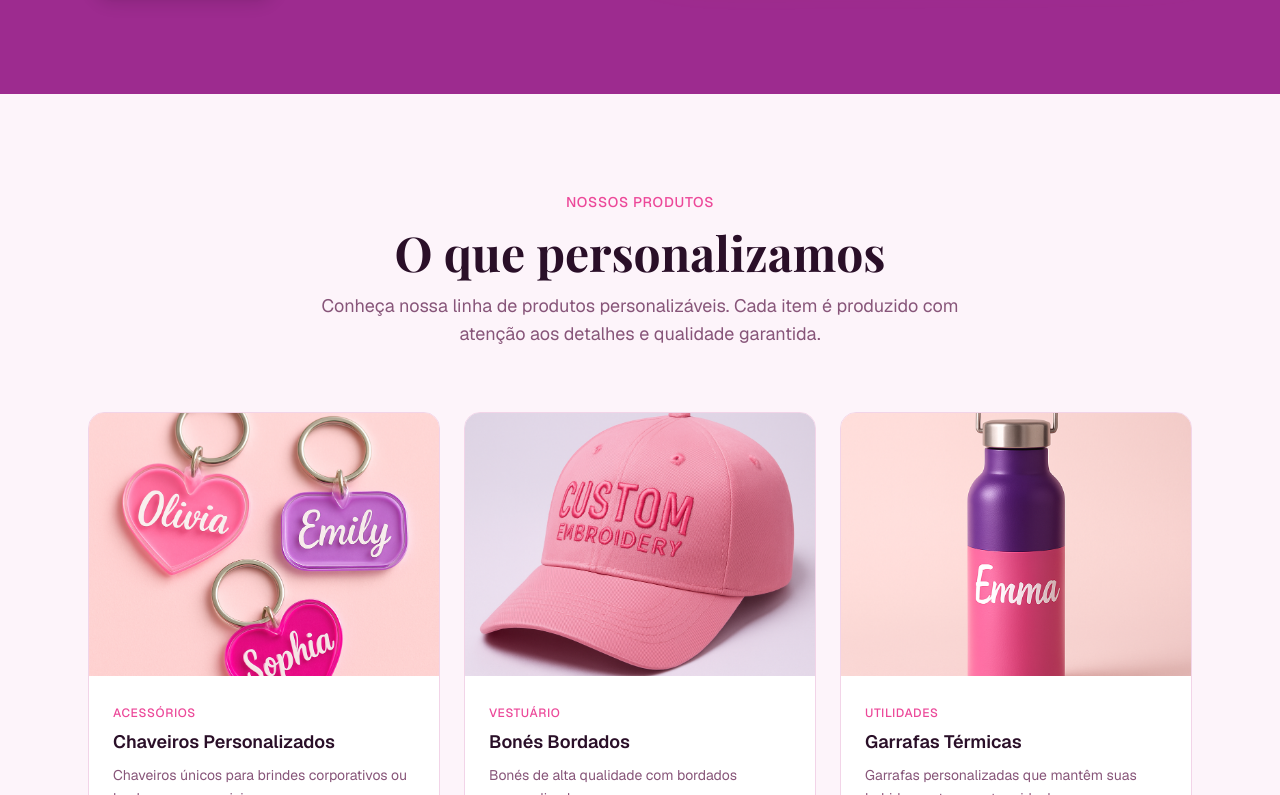
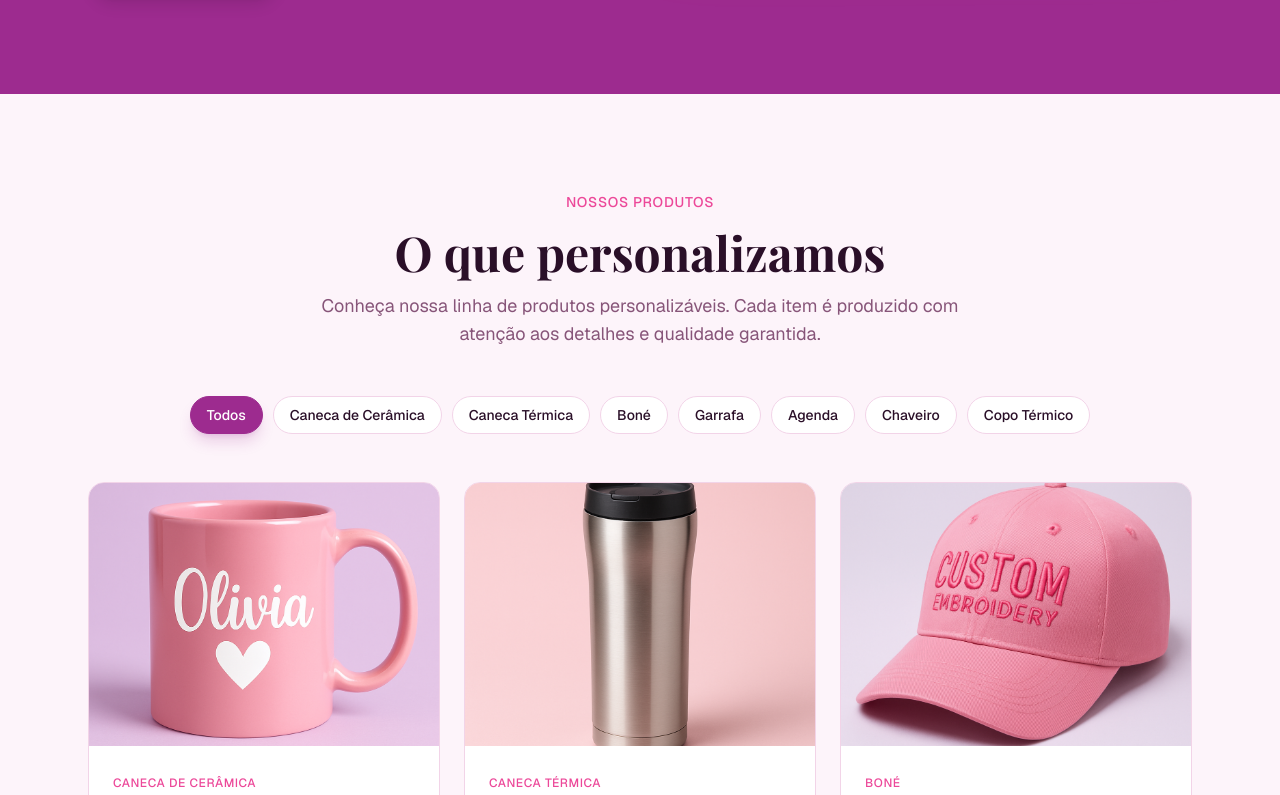
Before and after one commit to wzapflow-rick/Ateli-Cunha, a Next.js app: page / in a window 1280 px wide. Shown: the part 2005-2800 px from the top of the page. Built offline with nearby package versions, Linux system fonts and the light colour scheme.

Commit message:
feat: implement category filter context and update UI interactions

```diff
--- a/app/page.tsx
+++ b/app/page.tsx
@@ -1,5 +1,6 @@
 import { Header } from "@/components/header";
 import { Hero } from "@/components/hero";
+import { CategoryFilterProvider } from "@/components/category-filter-context";
 import { Categories } from "@/components/categories";
 import { Campaign } from "@/components/campaign";
 import { Products } from "@/components/products";
@@ -13,9 +14,11 @@ export default function Home() {
       <Header />
       <main className="flex-1">
         <Hero />
-        <Categories />
-        <Campaign />
-        <Products />
+        <CategoryFilterProvider>
+          <Categories />
+          <Campaign />
+          <Products />
+        </CategoryFilterProvider>
         <About />
         <Contact />
       </main>
--- a/components/categories.tsx
+++ b/components/categories.tsx
@@ -4,9 +4,12 @@ import { useRef } from "react";
 import Image from "next/image";
 import { ChevronLeft, ChevronRight } from "lucide-react";
 import { Reveal } from "@/components/reveal";
-import { whatsappLink } from "@/lib/whatsapp";
+import {
+  useCategoryFilter,
+  type Category,
+} from "@/components/category-filter-context";
 
-const categories = [
+const categories: { name: Category; image: string }[] = [
   { name: "Caneca de Cerâmica", image: "/cat-caneca-ceramica.png" },
   { name: "Caneca Térmica", image: "/cat-caneca-termica.png" },
   { name: "Boné", image: "/cat-bone.png" },
@@ -18,6 +21,7 @@ const categories = [
 
 export function Categories() {
   const trackRef = useRef<HTMLDivElement | null>(null);
+  const { selected, selectAndScroll } = useCategoryFilter();
 
   const scrollByAmount = (direction: "left" | "right") => {
     const track = trackRef.current;
@@ -54,22 +58,32 @@ export function Categories() {
             ref={trackRef}
             className="flex gap-6 sm:gap-8 overflow-x-auto scroll-smooth px-2 py-4 snap-x snap-mandatory [scrollbar-width:none] [-ms-overflow-style:none] [&::-webkit-scrollbar]:hidden"
           >
-            {categories.map((category) => (
-              <a
+            {categories.map((category) => {
+              const isActive = selected === category.name;
+              return (
+                <button
                   key={category.name}
-                href={whatsappLink(
-                  `Olá! Tenho interesse em personalizar: ${category.name}. Pode me ajudar?`
-                )}
-                target="_blank"
-                rel="noopener noreferrer"
+                  type="button"
+                  onClick={() => selectAndScroll(category.name)}
+                  aria-pressed={isActive}
                   className="group flex-shrink-0 snap-center flex flex-col items-center gap-4 w-32 sm:w-40"
                 >
                   <div className="relative">
                     <span
                       aria-hidden="true"
-                    className="absolute -inset-1.5 rounded-full bg-gradient-to-br from-accent via-primary to-gold opacity-70 blur-[2px] group-hover:opacity-100 group-hover:animate-glow-pulse transition-opacity"
+                      className={`absolute -inset-1.5 rounded-full bg-gradient-to-br from-accent via-primary to-gold blur-[2px] transition-opacity ${
+                        isActive
+                          ? "opacity-100 animate-glow-pulse"
+                          : "opacity-70 group-hover:opacity-100 group-hover:animate-glow-pulse"
+                      }`}
                     />
-                  <div className="relative w-28 h-28 sm:w-36 sm:h-36 rounded-full overflow-hidden bg-card ring-2 ring-card group-hover:scale-105 transition-transform duration-300">
+                    <div
+                      className={`relative w-28 h-28 sm:w-36 sm:h-36 rounded-full overflow-hidden bg-card ring-2 transition-all duration-300 ${
+                        isActive
+                          ? "ring-accent scale-105"
+                          : "ring-card group-hover:scale-105"
+                      }`}
+                    >
                       <Image
                         src={category.image || "/placeholder.svg"}
                         alt={`Categoria ${category.name}`}
@@ -79,11 +93,18 @@ export function Categories() {
                       />
                     </div>
                   </div>
-                <span className="text-sm sm:text-base font-semibold text-foreground text-center group-hover:text-accent transition-colors text-balance">
+                  <span
+                    className={`text-sm sm:text-base font-semibold text-center transition-colors text-balance ${
+                      isActive
+                        ? "text-accent"
+                        : "text-foreground group-hover:text-accent"
+                    }`}
+                  >
                     {category.name}
                   </span>
-              </a>
-            ))}
+                </button>
+              );
+            })}
           </div>
 
           <button
--- /dev/null
+++ b/components/category-filter-context.tsx
@@ -0,0 +1,61 @@
+"use client";
+
+import {
+  createContext,
+  useCallback,
+  useContext,
+  useState,
+  type ReactNode,
+} from "react";
+
+export const CATEGORIES = [
+  "Caneca de Cerâmica",
+  "Caneca Térmica",
+  "Boné",
+  "Garrafa",
+  "Agenda",
+  "Chaveiro",
+  "Copo Térmico",
+] as const;
+
+export type Category = (typeof CATEGORIES)[number];
+
+type CategoryFilterContextValue = {
+  selected: Category | "Todos";
+  setSelected: (value: Category | "Todos") => void;
+  selectAndScroll: (value: Category | "Todos") => void;
+};
+
+const CategoryFilterContext = createContext<CategoryFilterContextValue | null>(
+  null
+);
+
+export function CategoryFilterProvider({ children }: { children: ReactNode }) {
+  const [selected, setSelected] = useState<Category | "Todos">("Todos");
+
+  const selectAndScroll = useCallback((value: Category | "Todos") => {
+    setSelected(value);
+    const target = document.getElementById("produtos");
+    if (target) {
+      target.scrollIntoView({ behavior: "smooth", block: "start" });
+    }
+  }, []);
+
+  return (
+    <CategoryFilterContext.Provider
+      value={{ selected, setSelected, selectAndScroll }}
+    >
+      {children}
+    </CategoryFilterContext.Provider>
+  );
+}
+
+export function useCategoryFilter() {
+  const context = useContext(CategoryFilterContext);
+  if (!context) {
+    throw new Error(
+      "useCategoryFilter deve ser usado dentro de CategoryFilterProvider"
+    );
+  }
+  return context;
+}
--- a/components/products.tsx
+++ b/components/products.tsx
@@ -1,61 +1,94 @@
+"use client";
+
 import Image from "next/image";
 import { Reveal } from "@/components/reveal";
 import { whatsappLink } from "@/lib/whatsapp";
+import {
+  CATEGORIES,
+  useCategoryFilter,
+  type Category,
+} from "@/components/category-filter-context";
 
-const products = [
+type Product = {
+  id: number;
+  name: string;
+  description: string;
+  category: Category;
+  image: string;
+};
+
+const products: Product[] = [
   {
     id: 1,
-    name: "Chaveiros Personalizados",
+    name: "Caneca de Cerâmica",
     description:
-      "Chaveiros únicos para brindes corporativos ou lembranças especiais.",
-    category: "Acessórios",
+      "Canecas de cerâmica personalizadas com fotos, nomes e frases especiais.",
+    category: "Caneca de Cerâmica",
+    image: "/produto-caneca.png",
+  },
+  {
+    id: 2,
+    name: "Caneca Térmica",
+    description:
+      "Canecas térmicas que mantêm sua bebida quentinha por mais tempo.",
+    category: "Caneca Térmica",
+    image: "/cat-caneca-termica.png",
+  },
+  {
+    id: 3,
+    name: "Boné Personalizado",
+    description:
+      "Bonés de alta qualidade com bordados e estampas personalizadas.",
+    category: "Boné",
+    image: "/produto-bone.png",
+  },
+  {
+    id: 4,
+    name: "Garrafa Personalizada",
+    description:
+      "Garrafas que mantêm suas bebidas na temperatura ideal, com a sua cara.",
+    category: "Garrafa",
+    image: "/produto-garrafa.png",
+  },
+  {
+    id: 5,
+    name: "Agenda Personalizada",
+    description: "Agendas e cadernos personalizados para organizar com estilo.",
+    category: "Agenda",
+    image: "/produto-agenda.png",
+  },
+  {
+    id: 6,
+    name: "Chaveiro Personalizado",
+    description:
+      "Chaveiros únicos para brindes, lembrancinhas ou presentes especiais.",
+    category: "Chaveiro",
     image: "/produto-chaveiro.png",
   },
   {
-    id: 2,
-    name: "Bonés Bordados",
+    id: 7,
+    name: "Copo Térmico",
     description:
-      "Bonés de alta qualidade com bordados personalizados para sua marca.",
-    category: "Vestuário",
-    image: "/produto-bone.png",
-  },
-  {
-    id: 3,
-    name: "Garrafas Térmicas",
-    description:
-      "Garrafas personalizadas que mantêm suas bebidas na temperatura ideal.",
-    category: "Utilidades",
-    image: "/produto-garrafa.png",
-  },
-  {
-    id: 4,
-    name: "Agendas e Cadernos",
-    description: "Agendas personalizadas para organizar seu ano com estilo.",
-    category: "Papelaria",
-    image: "/produto-agenda.png",
-  },
-  {
-    id: 5,
-    name: "Canecas Personalizadas",
-    description: "Canecas únicas para presentear ou usar no dia a dia.",
-    category: "Utilidades",
-    image: "/produto-caneca.png",
-  },
-  {
-    id: 6,
-    name: "Ecobags",
-    description:
-      "Sacolas ecológicas personalizadas com a identidade da sua marca.",
-    category: "Acessórios",
-    image: "/produto-ecobag.png",
+      "Copos térmicos com canudo, personalizados para o seu dia a dia.",
+    category: "Copo Térmico",
+    image: "/cat-copo-termico.png",
   },
 ];
 
+const filters: ("Todos" | Category)[] = ["Todos", ...CATEGORIES];
+
 export function Products() {
+  const { selected, setSelected } = useCategoryFilter();
+
+  const visibleProducts =
+    selected === "Todos"
+      ? products
+      : products.filter((product) => product.category === selected);
+
   return (
-    <section id="produtos" className="py-16 sm:py-24 bg-background">
+    <section id="produtos" className="py-16 sm:py-24 bg-background scroll-mt-20">
       <div className="max-w-6xl mx-auto px-4 sm:px-6">
-        <Reveal className="text-center mb-12 sm:mb-16">
+        <Reveal className="text-center mb-10 sm:mb-12">
           <span className="inline-block text-accent font-medium text-sm mb-4 uppercase tracking-wider">
             Nossos Produtos
           </span>
@@ -68,8 +101,29 @@ export function Products() {
           </p>
         </Reveal>
 
+        <Reveal className="flex flex-wrap items-center justify-center gap-2.5 mb-10 sm:mb-12">
+          {filters.map((filter) => {
+            const isActive = selected === filter;
+            return (
+              <button
+                key={filter}
+                type="button"
+                onClick={() => setSelected(filter)}
+                aria-pressed={isActive}
+                className={`px-4 py-2 rounded-full text-sm font-medium border transition-all duration-300 ${
+                  isActive
+                    ? "bg-primary text-primary-foreground border-primary shadow-lg shadow-primary/20"
+                    : "bg-card text-foreground border-border hover:border-accent hover:text-accent"
+                }`}
+              >
+                {filter}
+              </button>
+            );
+          })}
+        </Reveal>
+
         <div className="grid grid-cols-1 sm:grid-cols-2 lg:grid-cols-3 gap-6">
-          {products.map((product, index) => (
+          {visibleProducts.map((product, index) => (
             <Reveal
               as="article"
               key={product.id}
```
Also changed, not shown: filtro-bone.png (added). Lines whose indentation alone changed are shown as unchanged.
